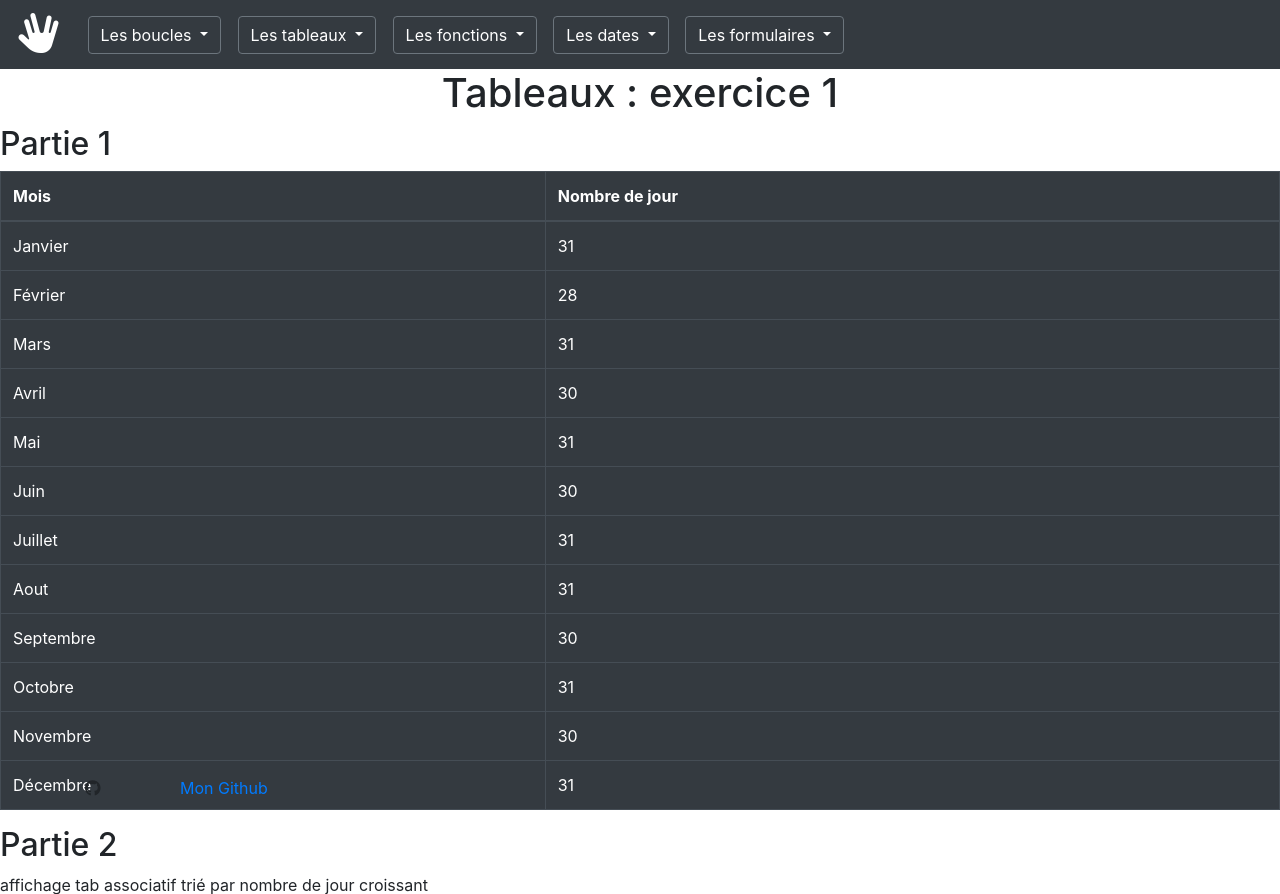
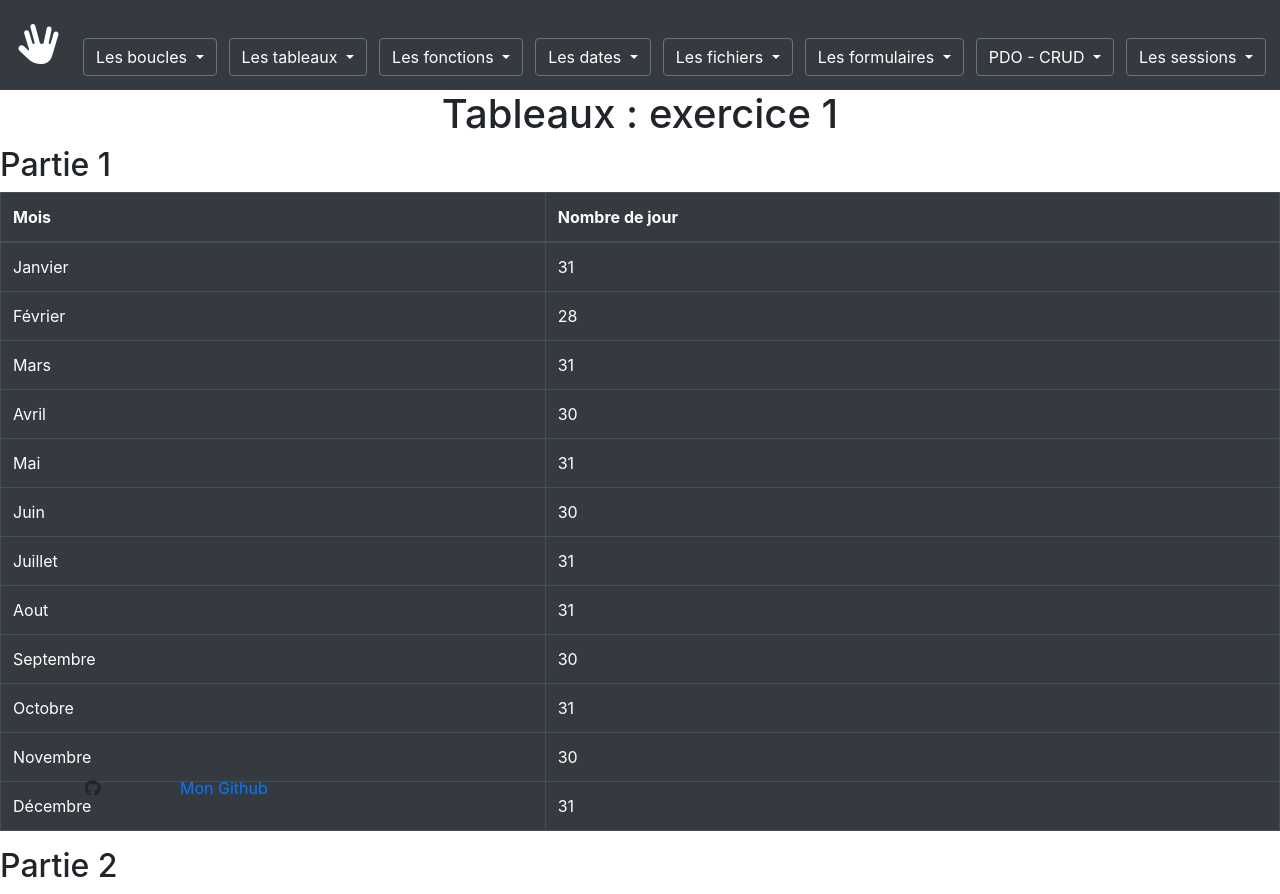
Before and after one commit to IvyxV/CDA_PHP, a PHP site: page /controllers/2lesTableaux/exercice1 in a window 1280 px wide. Shown: the top 894 px of the page. Run offline with PHP 8.4, Linux system fonts and the light colour scheme; some libraries are stand-ins or nearby versions.

Commit message:
Add exercice and modif exercice

```diff
--- /dev/null
+++ b/assets/link/liens.txt
@@ -0,0 +1,5 @@
+http://www.python.org/
+https://fr.wikipedia.org/wiki/Joel_et_Ethan_Coen
+http://fr.wikipedia.org/wiki/Sp%C4%B1n%CC%88al_Tap
+https://www.theclash.com/landing/
+http://theforensics.net/
--- a/controllers/4lesDates/exercice6.php
+++ b/controllers/4lesDates/exercice6.php
@@ -12,7 +12,7 @@
     function dateEx6()
     {
         //Création de la date
-        $heureCourante = new DateTime('2020:12:25');
+        $heureCourante = new DateTime();
         //Ajoute un mois
         $heureCourante->add(new DateInterval('P1M'));
         //Retour de la date avec le bon format
--- /dev/null
+++ b/controllers/vue1Controller.php
@@ -0,0 +1,4 @@
+<?php
+$title = 'page 1';
+
+?>
--- a/views/header.php
+++ b/views/header.php
@@ -77,6 +77,18 @@
                             </div>
                         </div>
                     </li>
+                    <!-- ______________________FICHIERS_______________________________________________ -->
+                    <li class="nav-item">
+                        <div class="dropdown">
+                            <label></label>
+                            <button class="btn btn-secondary dropdown-toggle bg-dark" type="button" id="dropdownMenuButton" data-toggle="dropdown" aria-haspopup="true" aria-expanded="false">
+                                Les fichiers </button>
+                            <div class="dropdown-menu bg-dark" aria-labelledby="dropdownMenuButton">
+                                <a class="dropdown-item bg-dark text-white" href="../../controllers/5lesFichiers/exercice1">Exercice 1</a>
+                                <a class="dropdown-item bg-dark text-white" href="../../controllers/5lesFichiers/exercice2">Exercice 2</a>
+                            </div>
+                        </div>
+                    </li>
                     <!-- ______________________FORMULAIRES_______________________________________________ -->
                     <li class="nav-item">
                         <div class="dropdown">
@@ -84,8 +96,33 @@
                             <button class="btn btn-secondary dropdown-toggle bg-dark" type="button" id="dropdownMenuButton" data-toggle="dropdown" aria-haspopup="true" aria-expanded="false">
                                 Les formulaires </button>
                             <div class="dropdown-menu bg-dark" aria-labelledby="dropdownMenuButton">
-                                <a class="dropdown-item bg-dark text-white" href="controllers/5lesFormulaires/exercice1.php">Exercice 1</a>
-                                <a class="dropdown-item bg-dark text-white" href="controllers/5lesFormulaires/exercice2.php">Exercice 2</a>
+                                <a class="dropdown-item bg-dark text-white" href="../../controllers/5lesFormulaires/exercice1.php">Exercice 1</a>
+                                <a class="dropdown-item bg-dark text-white" href="../../controllers/5lesFormulaires/exercice2.php">Exercice 2</a>
+                            </div>
+                        </div>
+                    </li>
+                    <!-- ______________________PDO-CRUD_______________________________________________ -->
+                    <li class="nav-item">
+                        <div class="dropdown">
+                            <label></label>
+                            <button class="btn btn-secondary dropdown-toggle bg-dark" type="button" id="dropdownMenuButton" data-toggle="dropdown" aria-haspopup="true" aria-expanded="false">
+                                PDO - CRUD </button>
+                            <div class="dropdown-menu bg-dark" aria-labelledby="dropdownMenuButton">
+                                <a class="dropdown-item bg-dark text-white" href="../../controllers/4lesFormulaires/exercice1">Ajout</a>
+                                <a class="dropdown-item bg-dark text-white" href="../../controllers/4lesFormulaires/exercice2">Détails</a>
+                                <a class="dropdown-item bg-dark text-white" href="../../controllers/4lesFormulaires/exercice2">Mise à jour</a>
+                            </div>
+                        </div>
+                    </li>
+                    <!-- ______________________SESSIONS_______________________________________________ -->
+                    <li class="nav-item">
+                        <div class="dropdown">
+                            <label></label>
+                            <button class="btn btn-secondary dropdown-toggle bg-dark" type="button" id="dropdownMenuButton" data-toggle="dropdown" aria-haspopup="true" aria-expanded="false">
+                                Les sessions </button>
+                            <div class="dropdown-menu bg-dark" aria-labelledby="dropdownMenuButton">
+                                <a class="dropdown-item bg-dark text-white" href="../../controllers/4lesFormulaires/exercice1">Exercice 1</a>
+                                <a class="dropdown-item bg-dark text-white" href="../../controllers/4lesFormulaires/exercice2">Exercice 2</a>
                             </div>
                         </div>
                     </li>
```
Also changed, not shown: controllers/1lesBoucles/exercice1.php (+4 -4 lines), controllers/4lesDates/exercice7.php (added, +28 -0 lines), controllers/5lesFichiers/exercice1.php (added, +20 -0 lines), controllers/5lesFichiers/exercice2.php (added, +48 -0 lines), index.php (+22 -8 lines).
